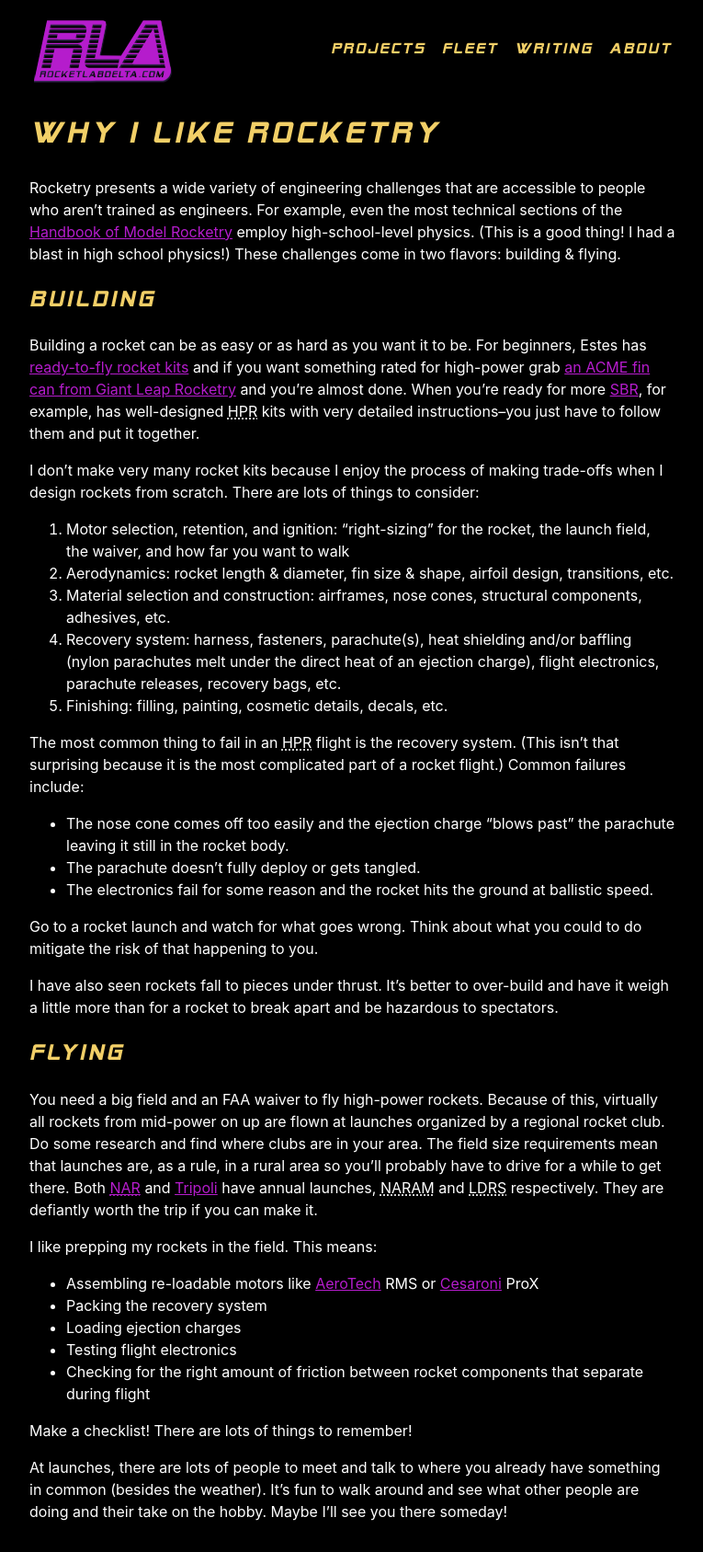
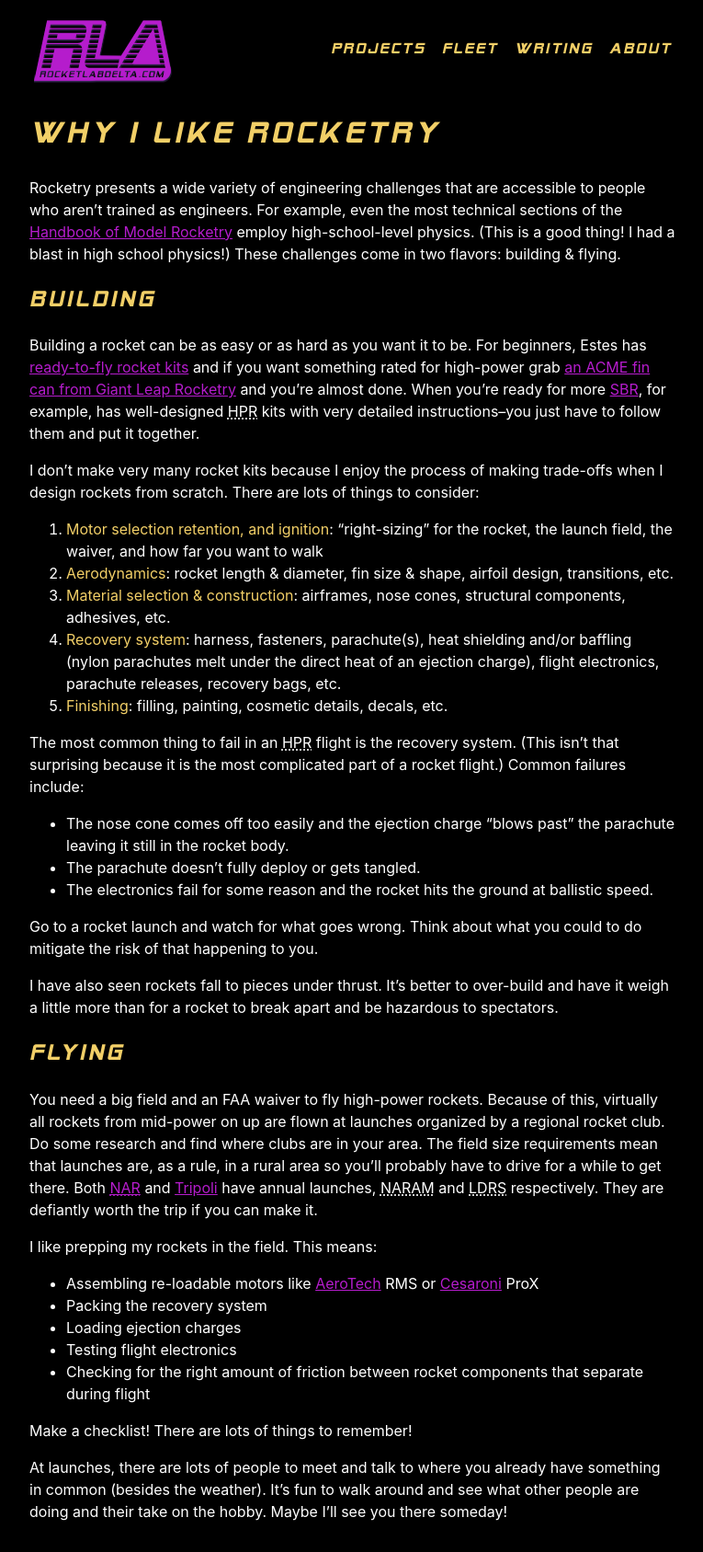
Before and after one commit to rocketlabdelta/rocketlabdelta.com, a Jekyll site: the page built from _posts/2020-01-25-why-i-like-rocketry.md, in a window 1280 px wide. Shown: the whole page at 92% size, without its empty margins (256-1021 px from the left). Built offline with Jekyll 4.4.1, drawn with Linux system fonts in a browser that asks for light colours.

Commit message:
Changing how emphasis is applied

```diff
--- a/_posts/2020-01-25-why-i-like-rocketry.md
+++ b/_posts/2020-01-25-why-i-like-rocketry.md
@@ -20,11 +20,11 @@
 I don't make very many rocket kits because I enjoy the process of making trade-offs when I design rockets from scratch.
 There are lots of things to consider:
 
- 1. Motor selection, retention, and ignition: "right-sizing" for the rocket, the launch field, the waiver, and how far you want to walk
- 2. Aerodynamics: rocket length & diameter, fin size & shape, airfoil design, transitions, etc.
- 3. Material selection and construction: airframes, nose cones, structural components, adhesives, etc.
- 4. Recovery system: harness, fasteners, parachute(s), heat shielding and/or baffling (nylon parachutes melt under the direct heat of an ejection charge), flight electronics, parachute releases, recovery bags, etc.
- 5. Finishing: filling, painting, cosmetic details, decals, etc.
+ 1. **Motor selection retention, and ignition**: "right-sizing" for the rocket, the launch field, the waiver, and how far you want to walk
+ 2. **Aerodynamics**: rocket length & diameter, fin size & shape, airfoil design, transitions, etc.
+ 3. **Material selection & construction**: airframes, nose cones, structural components, adhesives, etc.
+ 4. **Recovery system**: harness, fasteners, parachute(s), heat shielding and/or baffling (nylon parachutes melt under the direct heat of an ejection charge), flight electronics, parachute releases, recovery bags, etc.
+ 5. **Finishing**: filling, painting, cosmetic details, decals, etc.
 
 The most common thing to fail in an HPR flight is the recovery system.
 (This isn't that surprising because it is the most complicated part of a rocket flight.)
--- a/assets/css/main.scss
+++ b/assets/css/main.scss
@@ -62,6 +62,11 @@
   letter-spacing: .15em;
   text-transform: uppercase;
   word-spacing: -.2em;
+}
+
+strong {
+  color: $theme-heading-color;
+  font-weight: normal;
 }
 
 a {
```
